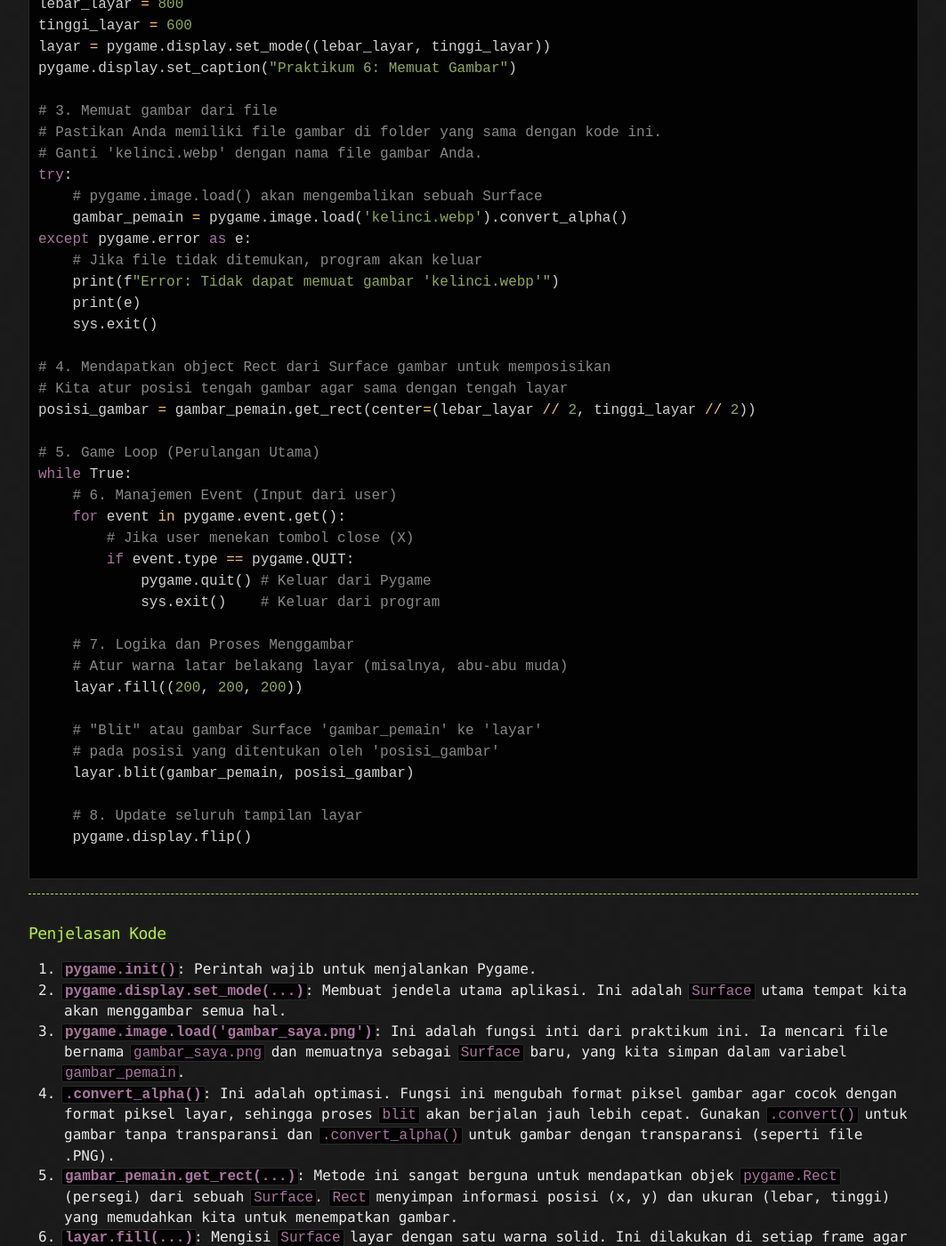
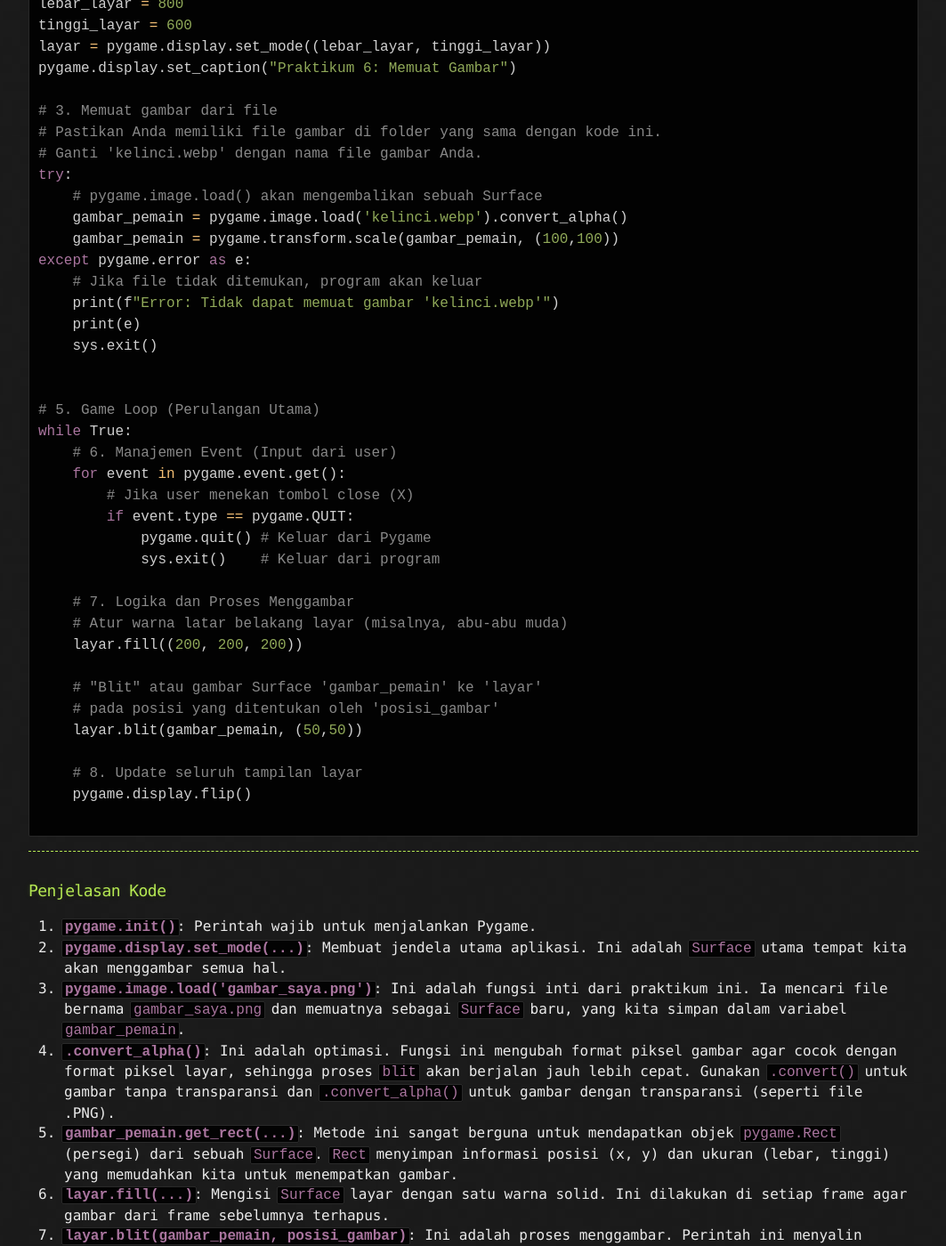
Before and after one commit to infoummu/gak, a Jekyll site: the page built from _posts/2025-11-03-grafika_komputer_load_image_P6.md, in a window 1280 px wide and 1400 px high, scrolled down 1443 px. Shown: the whole window at 89% size, without its empty margins (108-1171 px from the left). Built offline with Jekyll 4.4.1, drawn with Linux system fonts in a browser that asks for light colours.

Commit message:
Update Materi P6

```diff
--- a/_posts/2025-11-03-grafika_komputer_load_image_P6.md
+++ b/_posts/2025-11-03-grafika_komputer_load_image_P6.md
@@ -57,15 +57,13 @@ pygame.display.set_caption("Praktikum 6: Memuat Gambar")
 try:
     # pygame.image.load() akan mengembalikan sebuah Surface
     gambar_pemain = pygame.image.load('kelinci.webp').convert_alpha()
+    gambar_pemain = pygame.transform.scale(gambar_pemain, (100,100))
 except pygame.error as e:
     # Jika file tidak ditemukan, program akan keluar
     print(f"Error: Tidak dapat memuat gambar 'kelinci.webp'")
     print(e)
     sys.exit()
 
-# 4. Mendapatkan object Rect dari Surface gambar untuk memposisikan
-# Kita atur posisi tengah gambar agar sama dengan tengah layar
-posisi_gambar = gambar_pemain.get_rect(center=(lebar_layar // 2, tinggi_layar // 2))
 
 # 5. Game Loop (Perulangan Utama)
 while True:
@@ -82,7 +80,7 @@ while True:
 
     # "Blit" atau gambar Surface 'gambar_pemain' ke 'layar'
     # pada posisi yang ditentukan oleh 'posisi_gambar'
-    layar.blit(gambar_pemain, posisi_gambar)
+    layar.blit(gambar_pemain, (50,50))
 
     # 8. Update seluruh tampilan layar
     pygame.display.flip()
```
